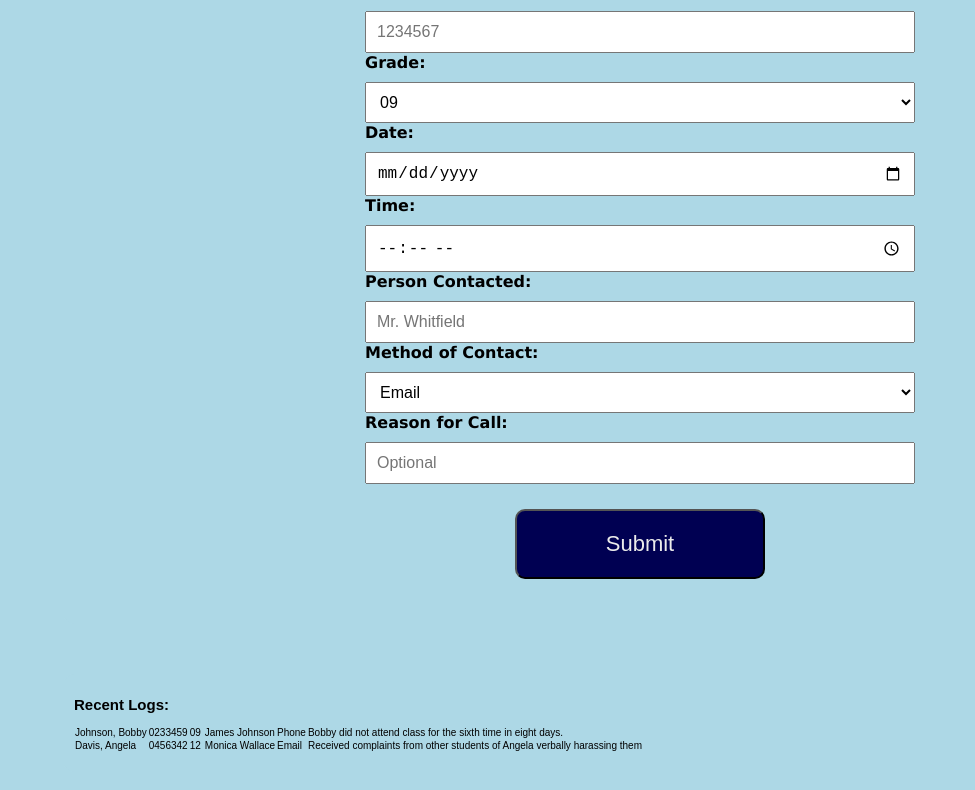
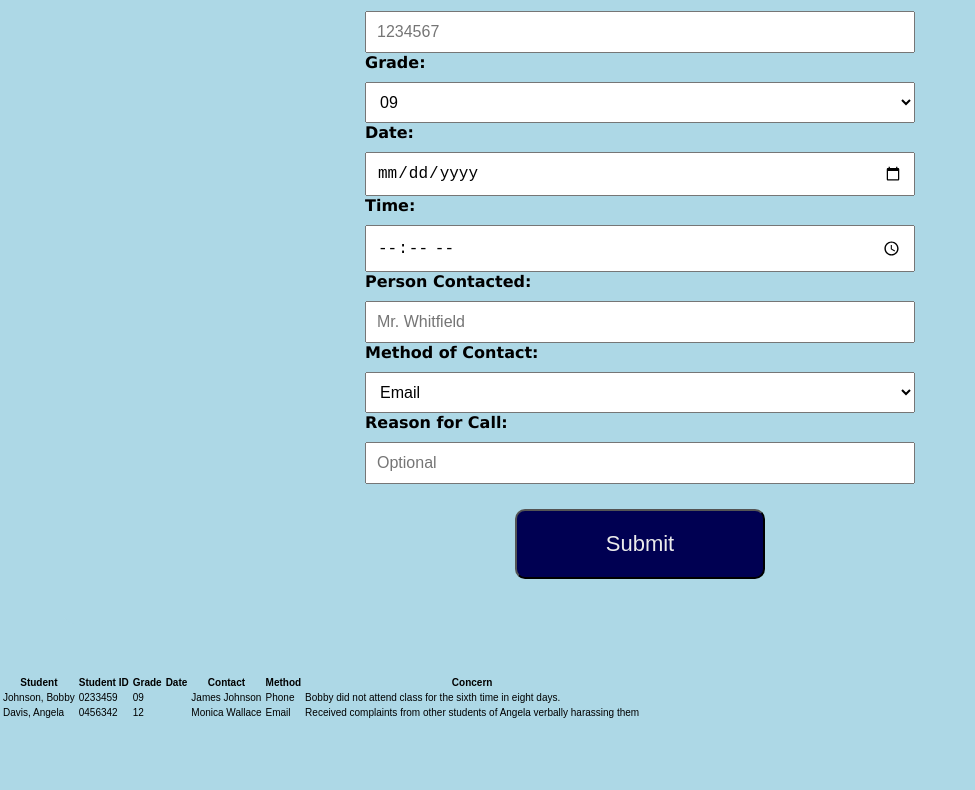
Before and after one commit to wdwiii/parent-communication-log, a React (Create React App) app: page / in a window 1280 px wide. Shown: the part 240-1030 px from the top of the page, without its empty margins (0-975 px from the left). Built offline with nearby package versions, Linux system fonts and the light colour scheme.

Commit message:
Convert LogHistory from div to table

```diff
--- a/src/components/LogHistory/LogHistory.js
+++ b/src/components/LogHistory/LogHistory.js
@@ -1,5 +1,4 @@
 import styles from './LogHistory.module.css';
-import Card from '../UI/Card';
 import LogItem from './LogItem';
 
 const LogHistory = (props) => {
@@ -9,10 +8,18 @@ const LogHistory = (props) => {
 
   return (
     <section className="log" style={{ 'margin-block': '5rem' }}>
-      <Card background={'lightblue'}>
-        <h1>Recent Logs:</h1>
-        <ul className={styles['log__history']}>{loggedItems}</ul>
-      </Card>
+      <table>
+        <tr>
+          <th>Student</th>
+          <th>Student ID</th>
+          <th>Grade</th>
+          <th>Date</th>
+          <th>Contact</th>
+          <th>Method</th>
+          <th>Concern</th>
+        </tr>
+        {loggedItems}
+      </table>
     </section>
   );
 };
```
